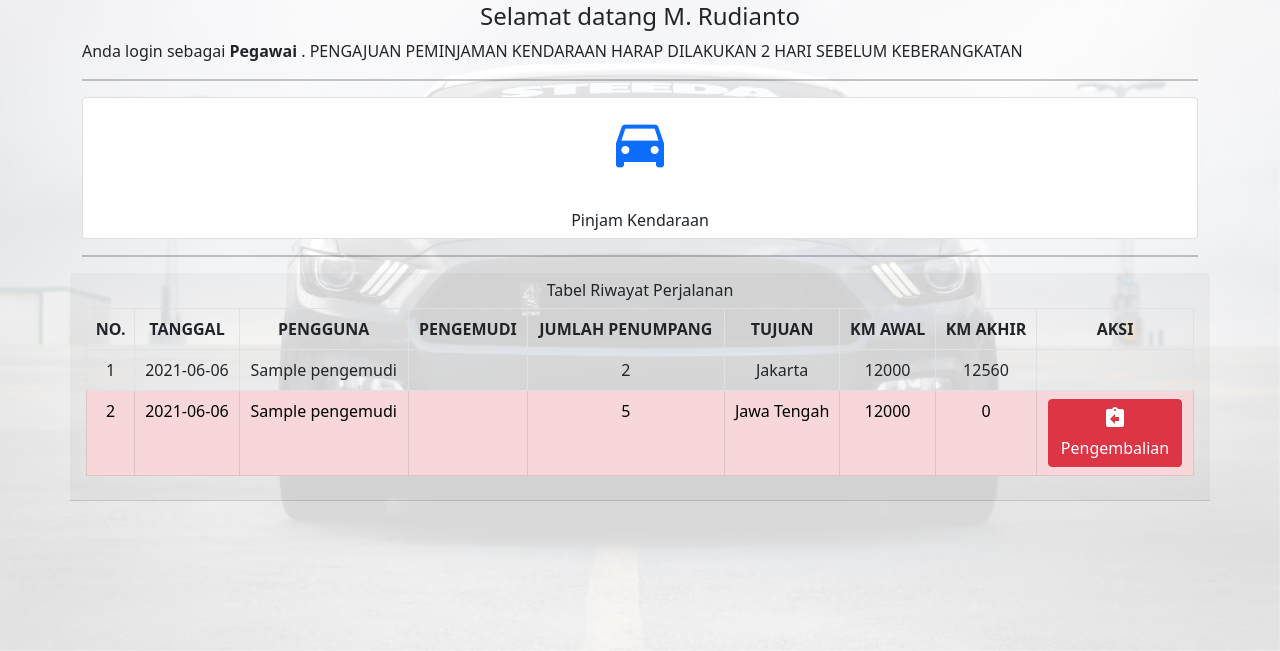
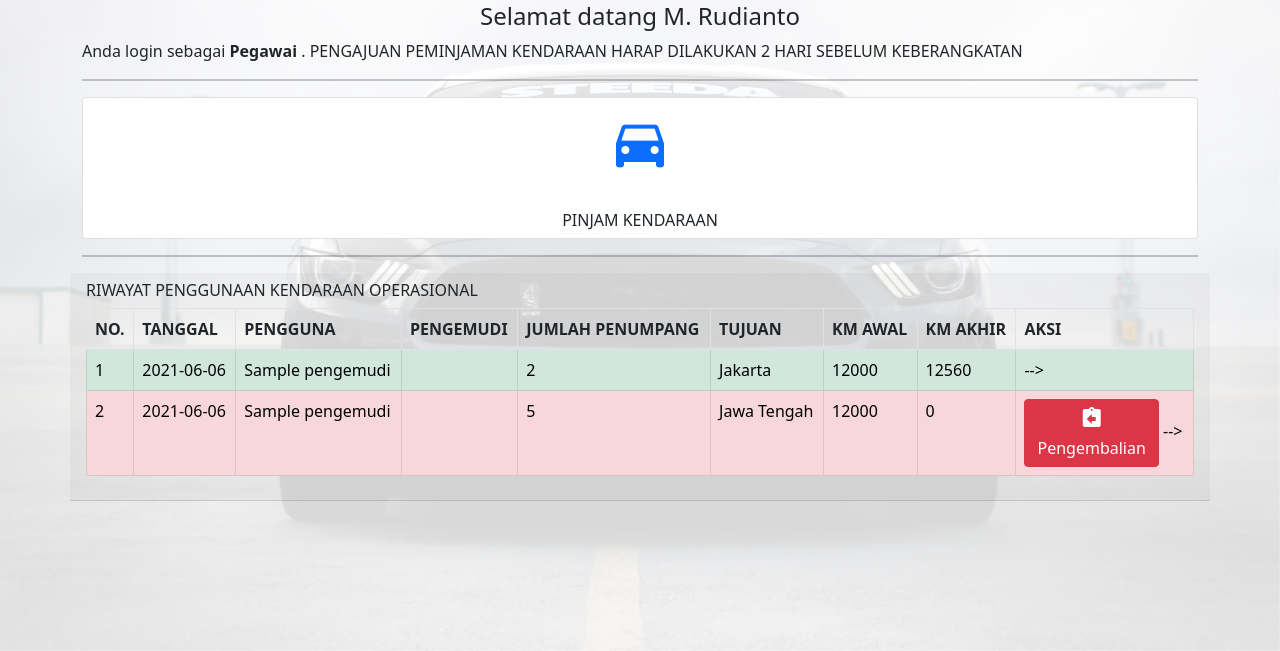
Before and after one commit to ali065119057/sisko, a PHP site: page /admin.php in a window 1280 px wide. Shown: the part 149-800 px from the top of the page. Run offline with PHP 8.4, Linux system fonts and the light colour scheme; a user stored in the database is signed in; data comes from the database, SQL or seed files in the repository; tables that the repository leaves empty hold one stand-in row (values such as "Sample post"); data that the repository does not hold is empty; some libraries are stand-ins or nearby versions.

Commit message:
updatelagi

```diff
--- a/admin.php
+++ b/admin.php
@@ -81,7 +81,7 @@ if (empty($_SESSION['admin'])) {
                   <h1 class="text-center card-title"><span class="material-icons" style="font-size: 64px">drive_eta</span></h1>
                 </a>
               </div>
-              <h6 class="text-center"> Pinjam Kendaraan </h6>
+              <h6 class="text-center"> PINJAM KENDARAAN </h6>
             </div>
           </div>
           <?php
@@ -112,7 +112,7 @@ if (empty($_SESSION['admin'])) {
             <div class="col">
               <div class="card text-dark bg-white mb-3 h-85">
                 <div class="card-body">
-                  <a href="?page=rprt">
+                  <a href="?page=drv">
                     <h1 class="text-center card-title"><span class="material-icons" style="font-size: 64px">report</span></h1>
                   </a>
                 </div>
@@ -130,10 +130,10 @@ if (empty($_SESSION['admin'])) {
         <hr size="4px">
         <div class="row">
           <!-- <div class="card "> -->
-          <div class="card-header text-center">
+          <div class="card-header text-left">
             <!-- <div class="card-body"> -->
             <!-- <div class="col"> -->
-            <h6> Tabel Riwayat Perjalanan</h6>
+            <h6 class="strong"> RIWAYAT PENGGUNAAN KENDARAAN OPERASIONAL</h6>
             <div class="table-responsive">
               <table class="table table-succes table-stripped table-bordered responsive-table" id="myTable">
                 <thead>
@@ -156,12 +156,12 @@ if (empty($_SESSION['admin'])) {
                   // echo $_SESSION['admin'];
                   if ($_SESSION['admin'] <= 2) {
                     $sql = "SELECT * FROM perjalanan \n"
-
                       . "JOIN tbl_user ON perjalanan.id_user=tbl_user.id_user \n"
-
-                      . "JOIN pengemudi ON perjalanan.id_pengemudi = pengemudi.id_pengemudi";
+                      . "JOIN pengemudi ON perjalanan.id_pengemudi = pengemudi.id_pengemudi \n"
+                      . "ORDER BY `perjalanan`.`tgl_berangkat` DESC";
                   } else {
-                    $sql = "SELECT * FROM perjalanan JOIN tbl_user USING (id_user) JOIN pengemudi USING (id_pengemudi) WHERE id_user =$_SESSION[id_user]";
+                    $sql = "SELECT * FROM perjalanan JOIN tbl_user USING (id_user) JOIN pengemudi USING (id_pengemudi)  \n"
+                      . " WHERE id_user =$_SESSION[id_user] ORDER BY `perjalanan`.`tgl_berangkat` DESC";
 
                     // $sql = "SELECT * FROM perjalanan WHERE id_user=$_SESSION[id_user]";
                   };
@@ -172,7 +172,7 @@ if (empty($_SESSION['admin'])) {
                     <?php if ($row['km_awal'] > $row['km_akhir']) { ?>
                       <tr class="table-danger">
                       <?php } else { ?>
-                      <tr class="table-white">
+                      <tr class="table-success">
                       <?php } ?>
 
                       <td><?php echo $no++ ?></td>
@@ -183,7 +183,7 @@ if (empty($_SESSION['admin'])) {
                       <td><?php echo $row['alamat_tujuan'] ?></td>
                       <td><?php echo $row['km_awal'] ?></td>
                       <td><?php echo $row['km_akhir'] ?></td>
-                      <td class="text-center">
+                      <td class="text-left">
                         <?php if ($row['km_awal'] > $row['km_akhir']) { ?>
                           <button type="button" class="btn btn-danger" data-bs-toggle="modal" data-bs-target="#exampleModal">
                             <span class="material-icons two-tone">
@@ -200,13 +200,13 @@ if (empty($_SESSION['admin'])) {
                             Persetujuan
                           </button>
 
-                          <button type="button" class="btn btn-warning" data-bs-toggle="modal" data-bs-target="#exampleModal">
+                          <!-- <button type="button" class="btn btn-warning" data-bs-toggle="modal" data-bs-target="#exampleModal">
                             <span class="material-icons two-tone">
                               assignment_return
                             </span><br>
-                            Text
+                            Catatan
                           </button>
-                        <?php } ?>
+                        <?php } ?> -->
 
                       </td>
                       </tr>
@@ -235,11 +235,11 @@ if (empty($_SESSION['admin'])) {
           <div class="modal-body">
             <form>
               <div class="mb-3">
-                <label for="recipient-name" class="col-form-label">Recipient:</label>
+                <label for="recipient-name" class="col-form-label">KM AKHIR:</label>
                 <input type="text" class="form-control" id="recipient-name">
               </div>
               <div class="mb-3">
-                <label for="message-text" class="col-form-label">Message:</label>
+                <label for="message-text" class="col-form-label">CATATAN:</label>
                 <textarea class="form-control" id="message-text"></textarea>
               </div>
             </form>
```
